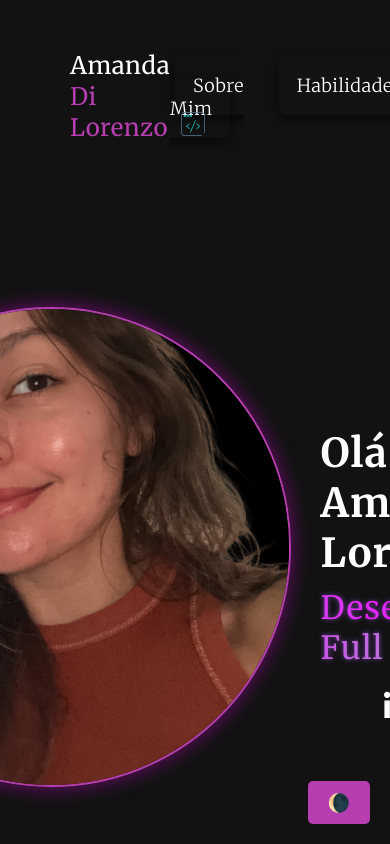
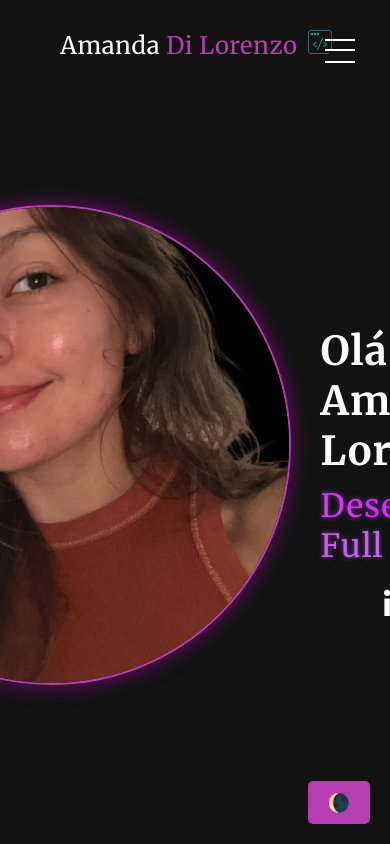
Before and after one commit to mandiilorenzo/portfolio-amanda-angular, an Angular app: page / in a window 390 px wide. Shown: the top 844 px of the page. Built offline with nearby package versions, Linux system fonts and the light colour scheme.

Commit message:
style: responsivo e light theme do header

```diff
--- a/src/app/modules/portfolio/components/header/header.component.css
+++ b/src/app/modules/portfolio/components/header/header.component.css
@@ -60,6 +60,113 @@
     transform: translateY(-2px);
 }
 
+.header .menu {
+    display: none;
+    width: 60px;
+    height: 60px;
+    align-self: flex-end;
+}
+
+.header nav label {
+    display: flex;
+    flex-direction: column;
+    cursor: pointer;
+}
+
+.header .hamburguer {
+    position: relative;
+    display: block;
+    background-color: #ffffff;
+    width: 30px;
+    height: 2px;
+    top: 29px;
+    left: 15px;
+    transition: 0.5s ease-in-out;
+}
+
+.header .hamburguer:before,
+.header .hamburguer:after {
+    background-color: #ffffff;
+    content: '';
+    display: block;
+    width: 100%;
+    height: 100%;
+    position: relative;
+    transition: 0.2s ease-in-out;
+}
+
+.header .hamburguer:before {
+    top: -10px;
+}
+
+.header .hamburguer:after {
+    bottom: -10px;
+}
+
+.header input {
+    display: none;
+}
+
+.header input:checked~label .hamburguer {
+    transform: rotate(45deg);
+}
+
+.header input:checked~label .hamburguer:before {
+    transform: rotate(90deg);
+    top: 0;
+}
+
+.header input:checked~label .hamburguer:after {
+    transform: rotate(90deg);
+    bottom: 0;
+}
+
+@media (max-width: 1160px) {
+    .header {
+        padding: 30px;
+    }
+
+    .header .menu {
+        display: block;
+    }
+
+    .header nav input:checked~ul {
+        display: block;
+    }
+
+    .header nav {
+        position: absolute;
+        top: 20px;
+        right: 20px;
+        z-index: 1;
+    }
+
+    .header nav ul {
+        display: none;
+        border-radius: 20px;
+        background-color: #1c1c1e;
+        padding: 15px 20px;
+    }
+
+    .header nav li a {
+        text-align: center;
+        padding: 20px;
+        margin: 15px;
+        display: block;
+    }
+
+    :host-context(body.light-theme) .header .hamburguer,
+    :host-context(body.light-theme) .header .hamburguer:before,
+    :host-context(body.light-theme) .header .hamburguer:after {
+        background-color: #1c1c1e;
+    }
+
+    :host-context(body.light-theme) .header nav ul {
+        background-color: #ffffff;
+        box-shadow: 0 0 15px rgba(0, 0, 0, 0.2);
+    }
+}
+
 :host-context(body.light-theme) .header nav ul li a {
     background-color: #a8d5ba;
     color: #1c1c1e;
--- a/src/app/modules/portfolio/components/header/header.component.html
+++ b/src/app/modules/portfolio/components/header/header.component.html
@@ -3,7 +3,15 @@
         <a>Amanda <span>Di Lorenzo</span></a>
     </div>
 
-        <nav class="nav">
+    <nav class="nav" [ngClass]="{ 'active': isMenuOpen }">
+        <input id="menu-hamburguer" type="checkbox" />
+
+        <label for="menu-hamburguer">
+            <div class="menu">
+                <span class="hamburguer"></span>
+            </div>
+        </label>
+
         <ul>
             <li><a href="#about" (click)="scrollToSection($event, 'about')">Sobre mim</a></li>
             <li><a href="#skills" (click)="scrollToSection($event, 'skills')">Habilidades</a></li>
--- a/src/app/modules/portfolio/components/header/header.component.ts
+++ b/src/app/modules/portfolio/components/header/header.component.ts
@@ -1,14 +1,25 @@
+import { CommonModule } from '@angular/common';
 import { Component } from '@angular/core';
 
 @Component({
   selector: 'app-header',
-  imports: [],
+  imports: [CommonModule],
   templateUrl: './header.component.html',
   styleUrl: './header.component.css'
 })
 export class HeaderComponent {
+  isMenuOpen = false;
+
+  toggleMenu() {
+    this.isMenuOpen = !this.isMenuOpen;
+  }
+
+  closeMenu() {
+    this.isMenuOpen = false;
+  }
+
   scrollToSection(event: Event, id: string) {
-  event.preventDefault();
-  document.getElementById(id)?.scrollIntoView({ behavior: 'smooth' });
+    event.preventDefault();
+    document.getElementById(id)?.scrollIntoView({ behavior: 'smooth' });
+  }
 }
-}
```
Lines whose indentation alone changed are shown as unchanged.
